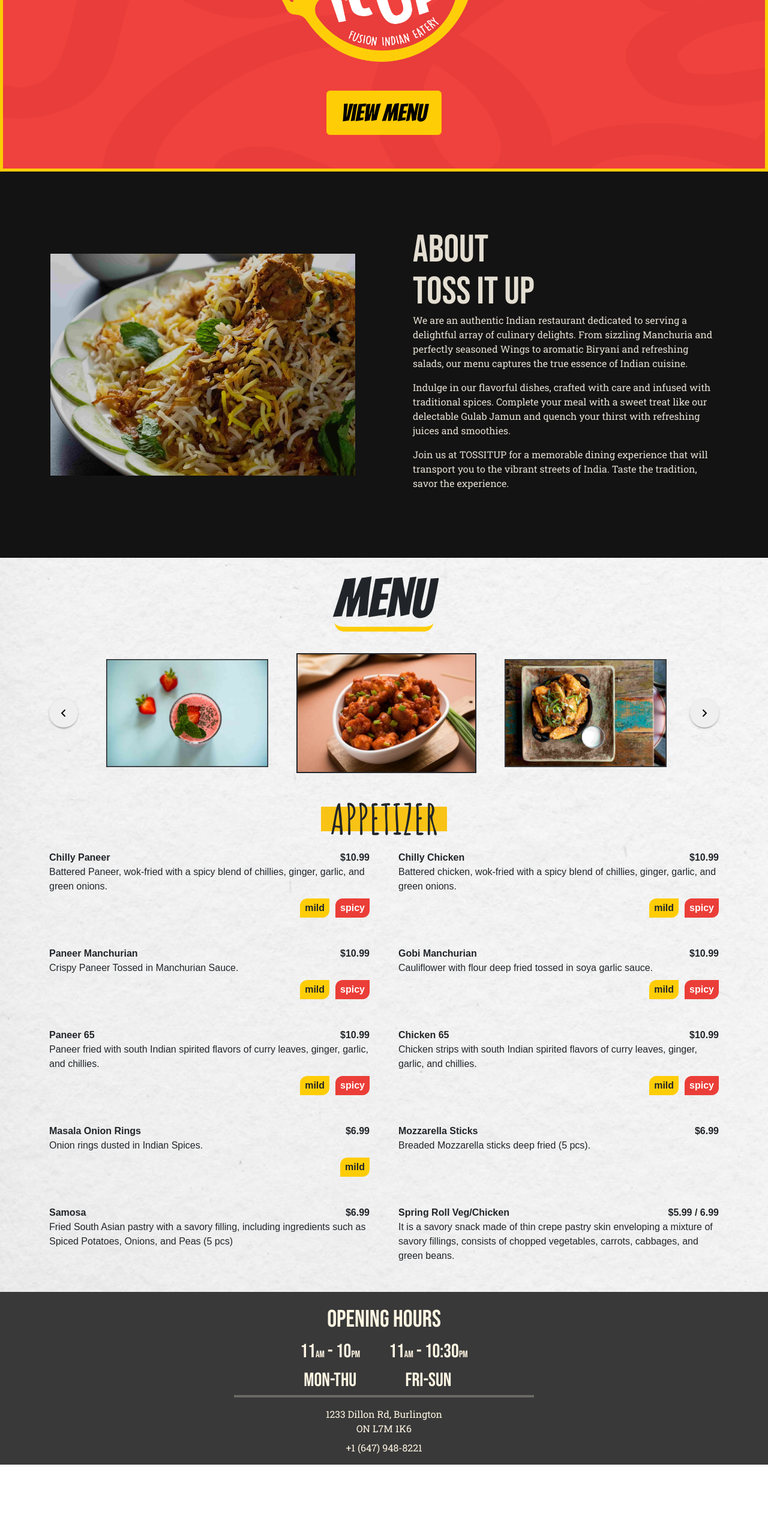
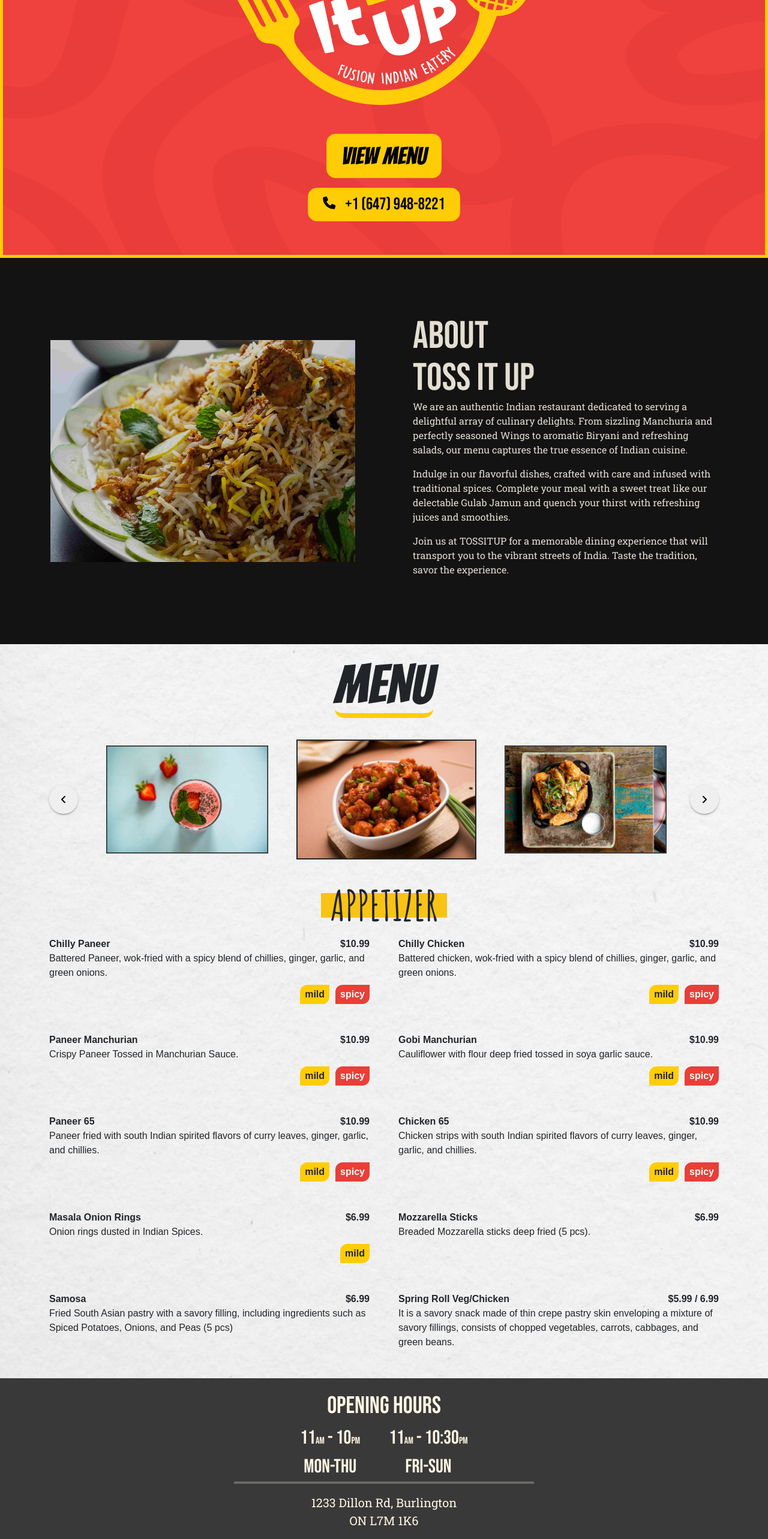
Before and after one commit to abhirham/tossitup, a React (Create React App) app: page / in a window 1280 px wide. Shown: the part 194-2760 px from the top of the page at 60% size. Before the commit the page ends 2636 px from the top, so only its background shows below. Built offline with nearby package versions, Linux system fonts and the light colour scheme; the HTML template or start-up script is replaced by a standard one; a web font is replaced by a local one.

Commit message:
made changes requested by vikram anna (#4)
Co-authored-by: “abhirham94” <“abhirham@skynetsoftware.ca”>

```diff
--- a/src/App.css
+++ b/src/App.css
@@ -18,6 +18,7 @@
 
 .viewMenuBtn {
   background: var(--yellow);
+  border-radius: 15px;
 }
 
 .menu {
@@ -45,9 +46,14 @@
 }
 
 .logoHeader {
-  height: 60vh;
+  min-height: 60vh;
   background: url("/public/images/logoBG.svg");
   border: 5px solid var(--yellow);
+}
+
+header .reserve {
+  font-family: 'Bebas Neue', sans-serif;
+  border-radius: 15px;
 }
 
 .logoText {
--- a/src/App.js
+++ b/src/App.js
@@ -21,6 +21,10 @@
       <header className="logoHeader d-flex flex-column align-items-center justify-content-center">
         <img className="img-fluid logoText" alt="company_logo" src="/images/logoText.png"></img>
         <button type="button" class="btn btn-warning viewMenuBtn mt-5 text-bangers fs-1 px-4" onClick={viewMenu}>View Menu</button>
+        <a href="tel:+16479488221" class="reserve btn btn-warning viewMenuBtn mt-3 text-bangers fs-3 px-4">
+          <i class="fa-solid fa-phone fa-xs me-3"></i>
+          <span >+1 (647) 948-8221</span>
+        </a>
       </header>
       <div className="row aboutus align-items-center p-5">
         <div className="col-md p-5">
--- a/src/components/Footer.js
+++ b/src/components/Footer.js
@@ -17,17 +17,12 @@
             <hr className="border border-2 mt-0" />
             <a
                 href="https://goo.gl/maps/yHFx7VMokEH3KC9i8"
-                className="text-center text-decoration-none"
+                className="text-center text-decoration-none fs-5"
             >
                 1233 Dillon Rd, Burlington
                 <br />
                 ON L7M 1K6
             </a>
-            <div className="mt-2">
-                <a href="tel:+16479488221" className="text-decoration-none">
-                    +1 (647) 948-8221
-                </a>
-            </div>
         </footer>
     )
 }
```
